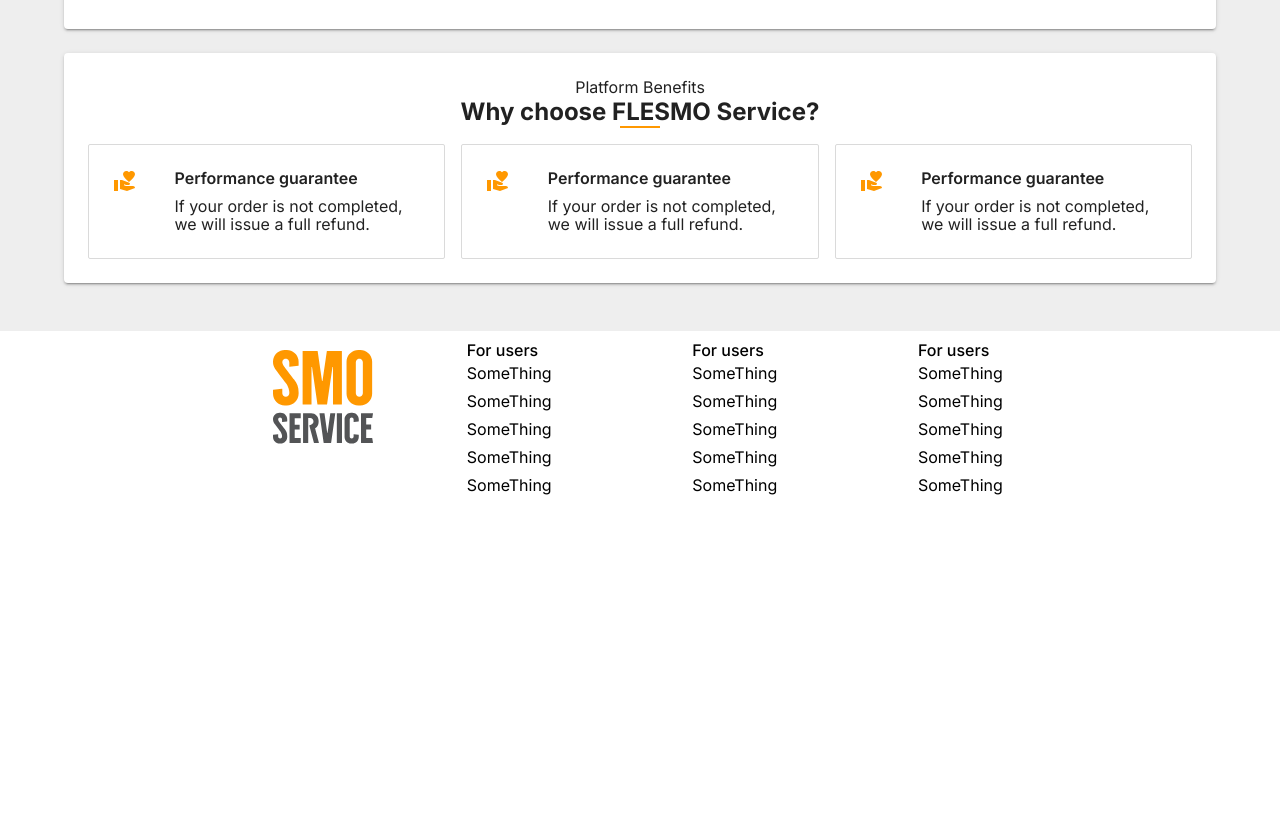
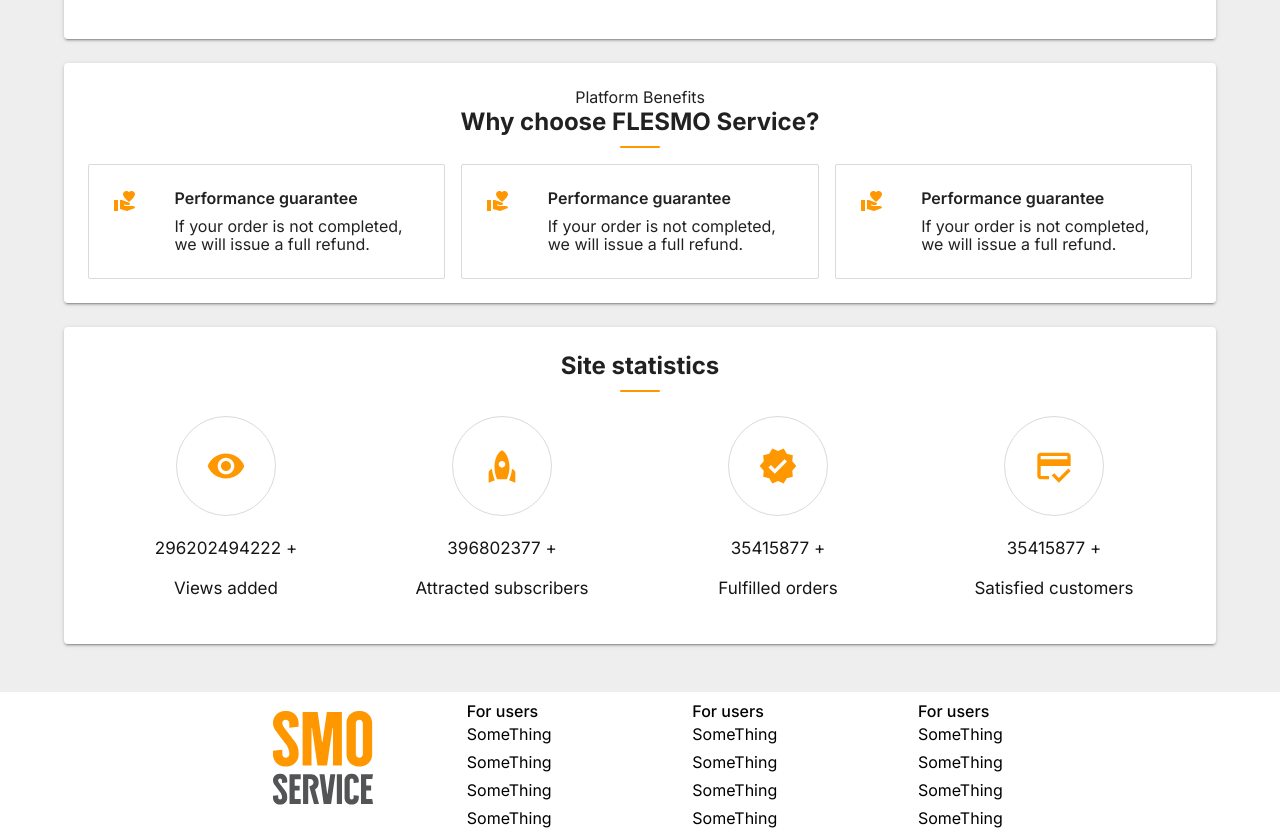
Before and after one commit to vusales/flegriseo, a Next.js app: page / in a window 1280 px wide. Shown: the part 1420-2258 px from the top of the page. Before the commit the page ends 1929 px from the top, so only its background shows below. Built offline with nearby package versions, Linux system fonts and the light colour scheme.

Commit message:
statistics completed

```diff
--- a/components/CatalogSection/index.module.scss
+++ b/components/CatalogSection/index.module.scss
@@ -30,11 +30,7 @@
     }
 
     >.line {
-        width: 40px;
-        height: 2px;
-        background-color: $second;
-        margin-top: auto;
-        transition: all .7s;
+        @include titleLine ;
     }
 }
 
--- a/components/SiteStatistics/index.js
+++ b/components/SiteStatistics/index.js
@@ -2,11 +2,67 @@
 import styles from "./index.module.scss";
 import Paper from '@mui/material/Paper';
 import Grid from '@mui/material/Grid';
+import VisibilityIcon from '@mui/icons-material/Visibility';
+import RocketIcon from '@mui/icons-material/Rocket';
+import VerifiedIcon from '@mui/icons-material/Verified';
+import CreditScoreIcon from '@mui/icons-material/CreditScore';
+
+const data = [
+    {
+        id:1 ,
+        icon: <VisibilityIcon/> ,
+        count:  "296202494222" ,
+        title:  "Views added" ,
+    },
+    {
+        id:2 ,
+        icon: <RocketIcon/> ,
+        count:  "396802377" ,
+        title:  "Attracted subscribers" ,
+    },
+    {
+        id:3 ,
+        icon: <VerifiedIcon/> ,
+        count:  "35415877" ,
+        title:  "Fulfilled orders" ,
+    },
+    {
+        id:4 ,
+        icon: <CreditScoreIcon/> ,
+        count:  "35415877" ,
+        title:  "Satisfied customers" ,
+    },
+];
+
+
 
 const SiteStatistics = () => {
     return (
         <Paper  elevation={2} className={styles.paper}>
+            <Grid container>
+                <Grid item xs={12} >
+                    <div className={styles.titleCon}>
+                        <h2>Site statistics</h2>
+                        <div className={styles.line}></div>
+                    </div>
+                </Grid>
+                {
+                    data.map((item , index)=>{
+                        return(
+                            <Grid key={`${item.id}${index}-statistics`} item xs={12} md={3}>
+                                <div className={styles.descriptionCon}>
+                                    <div className={styles.iconCon}>
+                                        {item.icon}
+                                    </div>
+                                    <p>{item.count} +</p>
+                                    <p>{item.title}</p>
+                                </div>
+                            </Grid>
+                        )
+                    })
+                }
 
+            </Grid>
         </Paper>
     )
 }
--- a/components/SiteStatistics/index.module.scss
+++ b/components/SiteStatistics/index.module.scss
@@ -4,3 +4,48 @@
 .paper {
     @include papper ;
 }
+
+.titleCon {
+    width: 100%;
+    @include center ;
+    flex-direction: column;
+
+    &:hover {
+        >.line{
+            width: 100px;
+        }
+    }
+
+    >h2 {
+    }
+
+    >.line {
+        @include titleLine ;
+    }
+}
+
+.descriptionCon {
+    width: 100%;
+    @include center;
+    flex-direction: column;
+    padding: 24px 16px;
+    >.iconCon {
+        border-radius: 50%;
+        border: 1px solid $border;
+        width: 100px;
+        height: 100px;
+        @include center;
+        >svg{
+            fill: $second ;
+            width: 40px;
+            height: 40px;
+        }
+    }
+
+    >p {
+        @include text ;
+        font-size: 17px;
+        margin-top: 24px;
+        color:$text;
+    }
+}
--- a/components/WhyUs/index.module.scss
+++ b/components/WhyUs/index.module.scss
@@ -16,11 +16,7 @@
    }
 
    >.line {
-      width: 40px;
-      height: 2px;
-      background-color: $second;
-      margin-top: auto;
-      transition: all .7s;
+      @include titleLine ;
    }
 }
 
--- a/pages/index.js
+++ b/pages/index.js
@@ -9,6 +9,7 @@
 import CatalogSection from "../components/CatalogSection";
 import SubScription from "../components/Subscription";
 import WhyUs from "../components/WhyUs";
+import SiteStatistics from "../components/SiteStatistics";
 
 export default function Home() {
   return (
@@ -20,6 +21,7 @@
           <CatalogSection />
           <SubScription/>
           <WhyUs/>
+          <SiteStatistics />
         </Container>
       </CommonLayout>
   )
--- a/utils/mixins.scss
+++ b/utils/mixins.scss
@@ -149,3 +149,13 @@
   font-size: 14px;
   line-height: 16px;
 }
+
+@mixin titleLine {
+  width: 40px;
+  height: 2px;
+  background-color: $second;
+  margin-top: auto;
+  transition: all .7s;
+  margin-top: 10px;
+  border-radius: 10px;
+}
```
